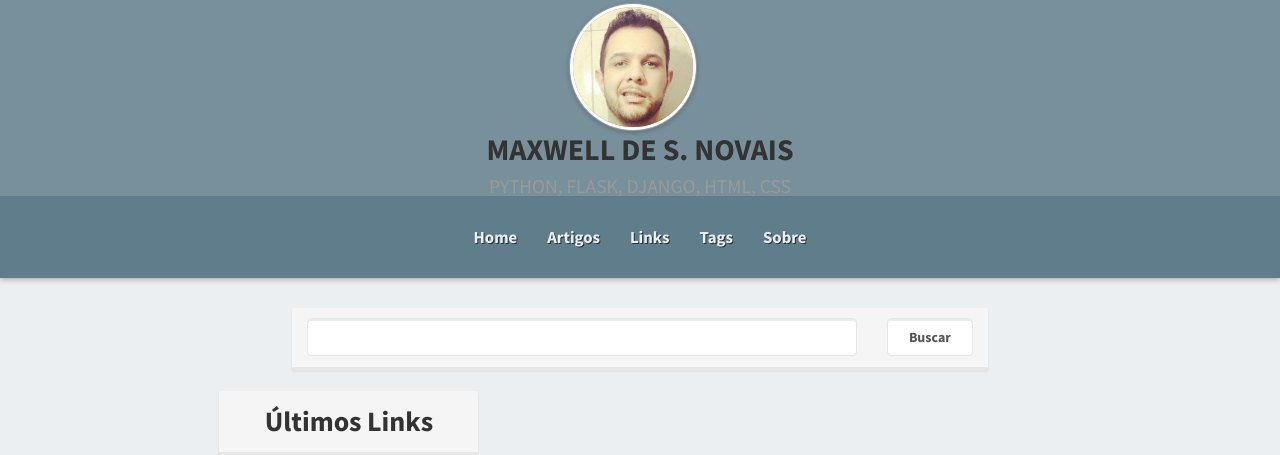
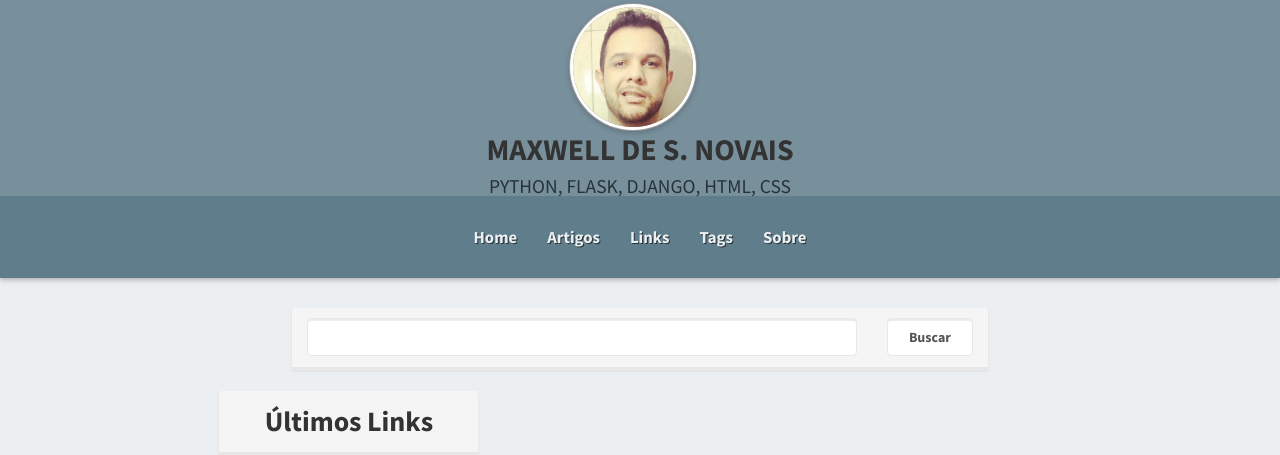
Before and after one commit to maxnovais/Flapy_Blog, a Flask app: page / in a window 1280 px wide. Shown: the top 455 px of the page. Run offline with Flask 2, Linux system fonts and the light colour scheme; data that the repository does not hold is empty; parts of the project's set-up code (start-up, migrations or seed data) failed here and were passed over; some libraries are stand-ins or nearby versions.

Commit message:
Fix branding

```diff
--- a/app/static/css/default.css
+++ b/app/static/css/default.css
@@ -103,7 +103,11 @@ a:hover{
 .site-title{
     margin: 0px;
     padding: 0.2em;
+}
 
+.site-title>small{
+    color: #263238;
+    margin-top: -0.2em
 }
 
 /*Header nav-bar transformation*/
```
